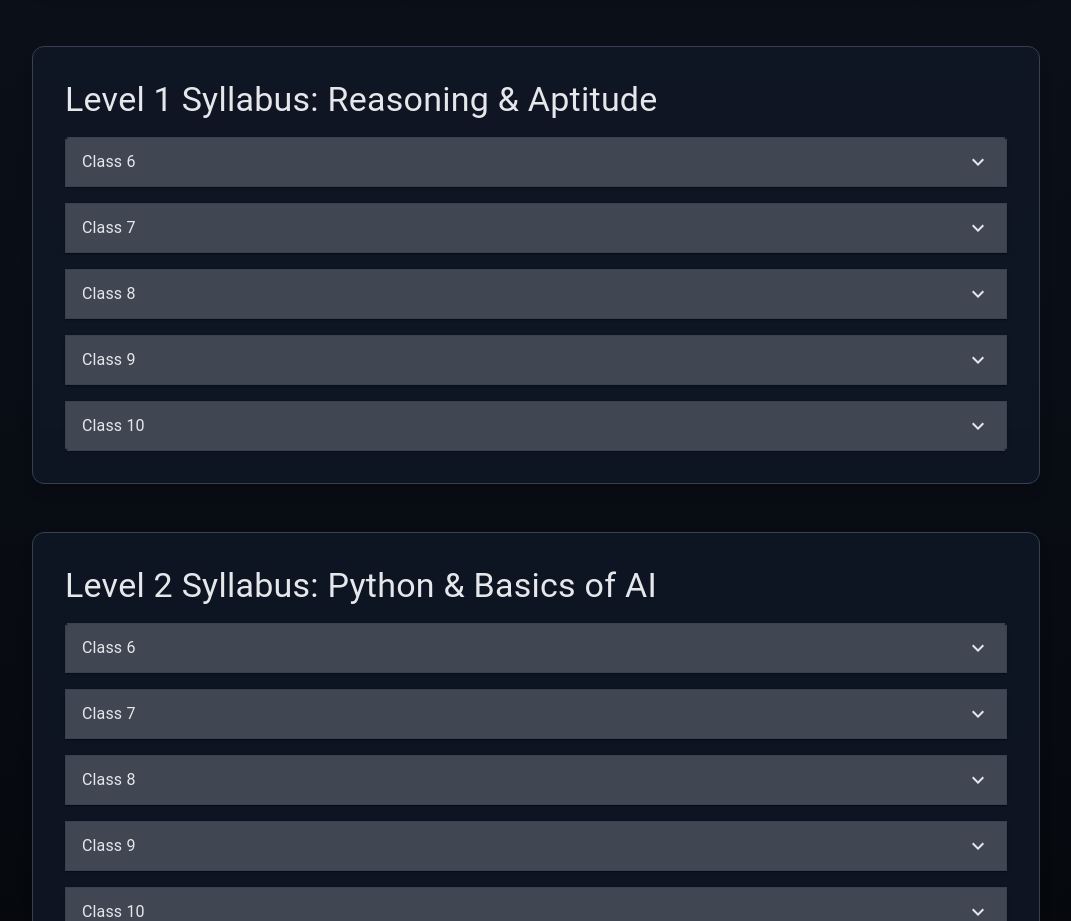
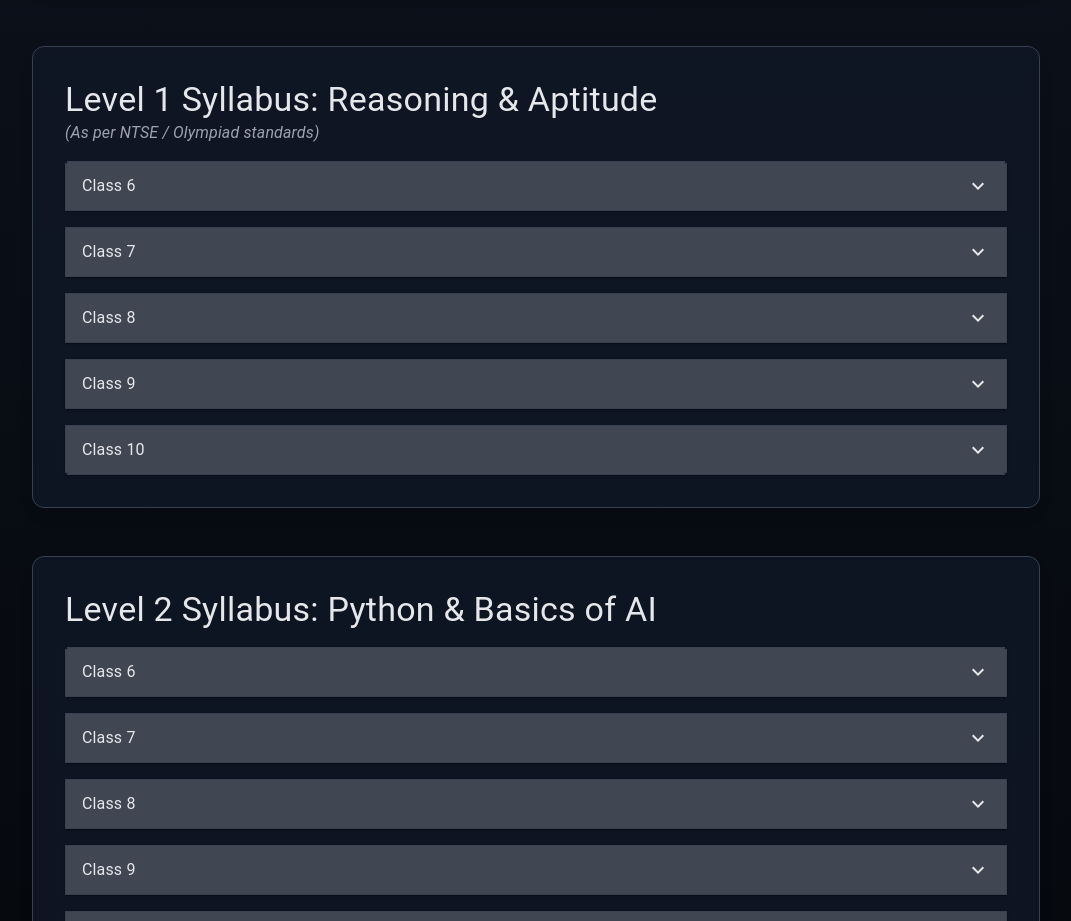
Before and after one commit to sajjanstem/sajjan-stem, a React (Create React App) app: page /exams in a window 1280 px wide. Shown: the part 1213-2134 px from the top of the page, without its empty margins (104-1175 px from the left). Built offline with nearby package versions, Linux system fonts and the light colour scheme.

Commit message:
level 1 syllabus

```diff
--- a/src/components/SyllabusTable.tsx
+++ b/src/components/SyllabusTable.tsx
@@ -70,6 +70,9 @@
       <Typography variant="h4" className="text-3xl font-bold mb-6 text-gray-200">
         Level 1 Syllabus: Reasoning & Aptitude
       </Typography>
+      <Typography className="text-sm text-gray-400 mb-4 italic">
+        (As per NTSE / Olympiad standards)
+      </Typography>
 
       {syllabusData.map((item, index) => (
         <Accordion
@@ -89,7 +92,7 @@
               {item.class}
             </Typography>
           </AccordionSummary>
-          <AccordionDetails>
+          <AccordionDetails sx={{ padding: 0 }}>
             <table className="w-full text-left border-collapse">
               <thead>
                 <tr>
```
